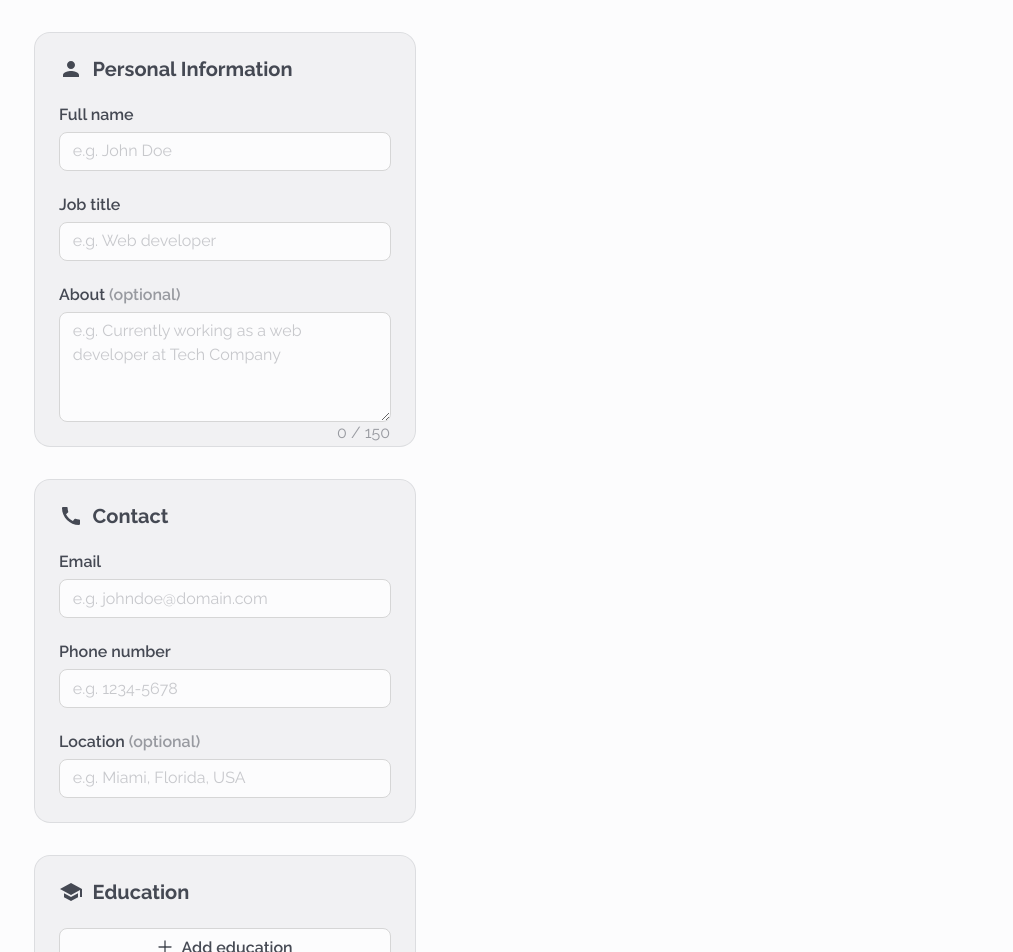
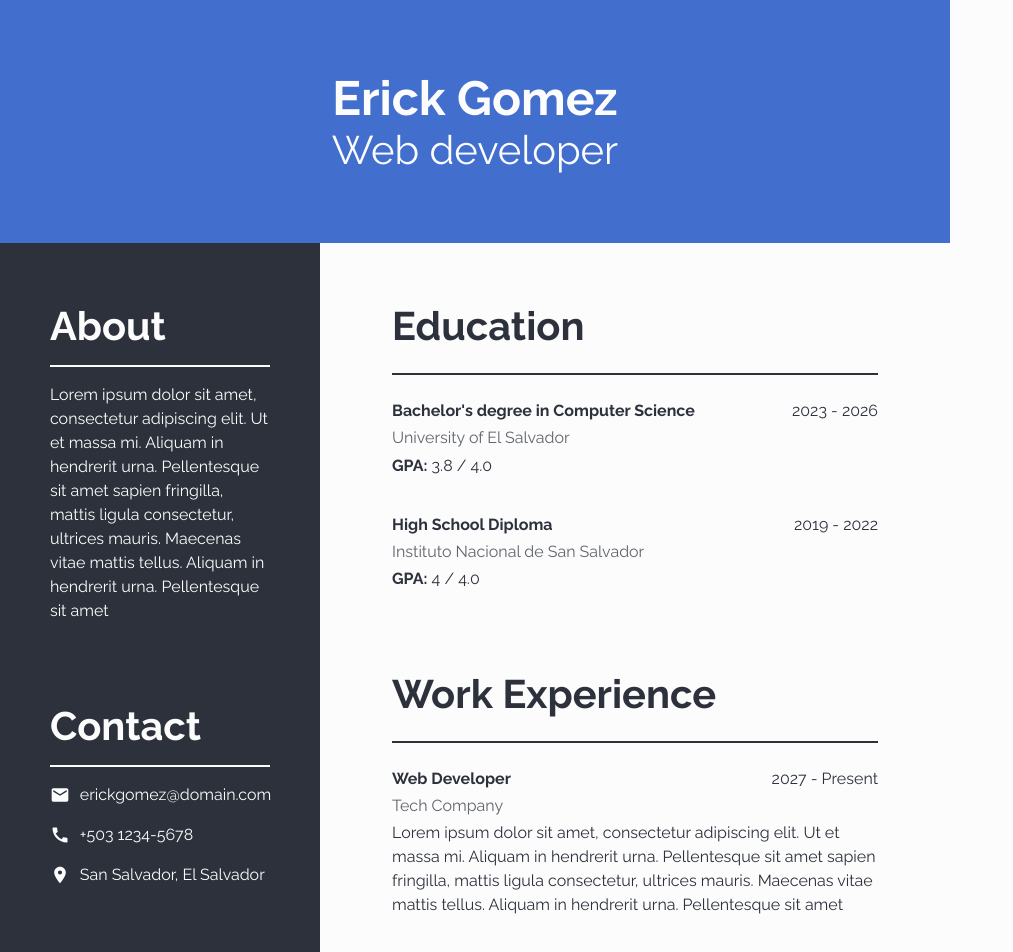
Before and after one commit to ErickBGomez/cv-application, a React (Vite) app: page / in a window 1280 px wide. Shown: the top 952 px of the page, without its empty margins (0-1013 px from the left). Built offline with nearby package versions, Linux system fonts and the light colour scheme.

Commit message:
Adjust icon size in resume

```diff
--- a/src/App.jsx
+++ b/src/App.jsx
@@ -59,8 +59,8 @@
 };
 
 const App = () => {
-  // return <Resume data={data} />;
-  return <ResumeForm />;
+  return <Resume data={data} />;
+  // return <ResumeForm />;
 };
 
 export default App;
--- a/src/components/resume/Resume/Resume.jsx
+++ b/src/components/resume/Resume/Resume.jsx
@@ -27,9 +27,14 @@
       <aside className="resume-aside">
         {about && <ResumeSection title="About">{about}</ResumeSection>}
         <ResumeSection title="Contact" list>
-          <ContactInfo icon={<MdEmail />} info={email} />
-          <ContactInfo icon={<MdCall />} info={phoneNumber} />
-          {location && <ContactInfo icon={<MdLocationOn />} info={location} />}
+          <ContactInfo icon={<MdEmail size="1.25rem" />} info={email} />
+          <ContactInfo icon={<MdCall size="1.25rem" />} info={phoneNumber} />
+          {location && (
+            <ContactInfo
+              icon={<MdLocationOn size="1.25rem" />}
+              info={location}
+            />
+          )}
         </ResumeSection>
         {skills && (
           <ResumeSection title="Skills" list>
--- a/src/components/resume/ResumeSection/ResumeSection.scss
+++ b/src/components/resume/ResumeSection/ResumeSection.scss
@@ -1,6 +1,12 @@
 @use "../../../assets/scss/colors";
 
 .resume-section {
+  .icon {
+    display: flex;
+    flex-direction: column;
+    justify-content: center;
+  }
+
   .content.list {
     display: flex;
     flex-direction: column;
```
